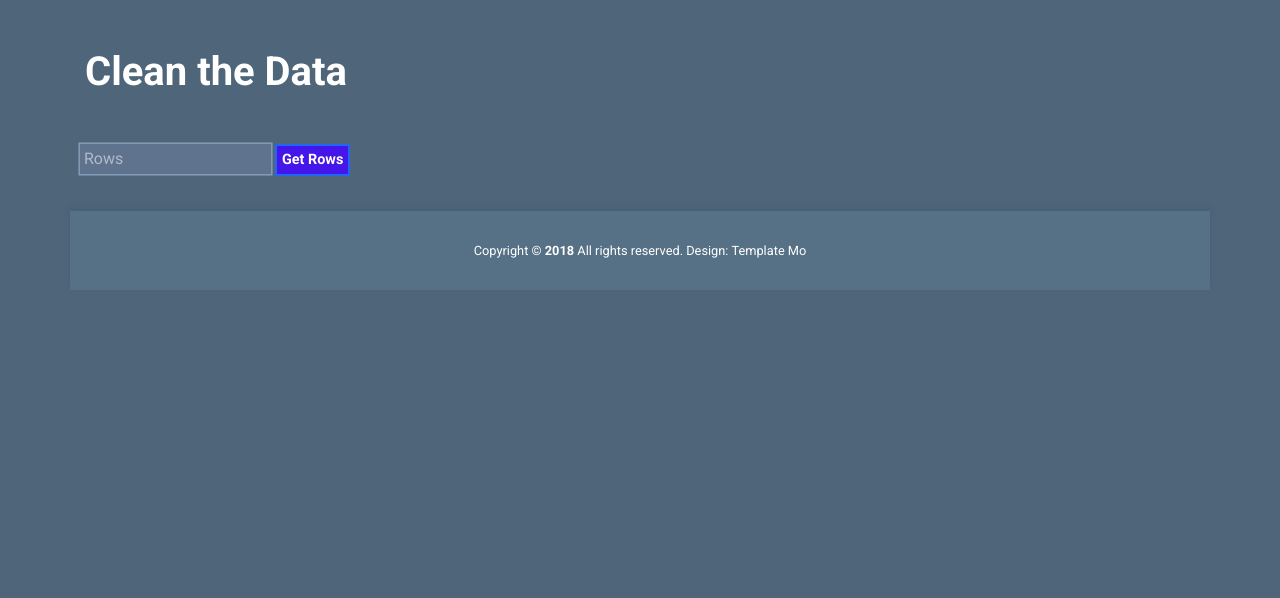
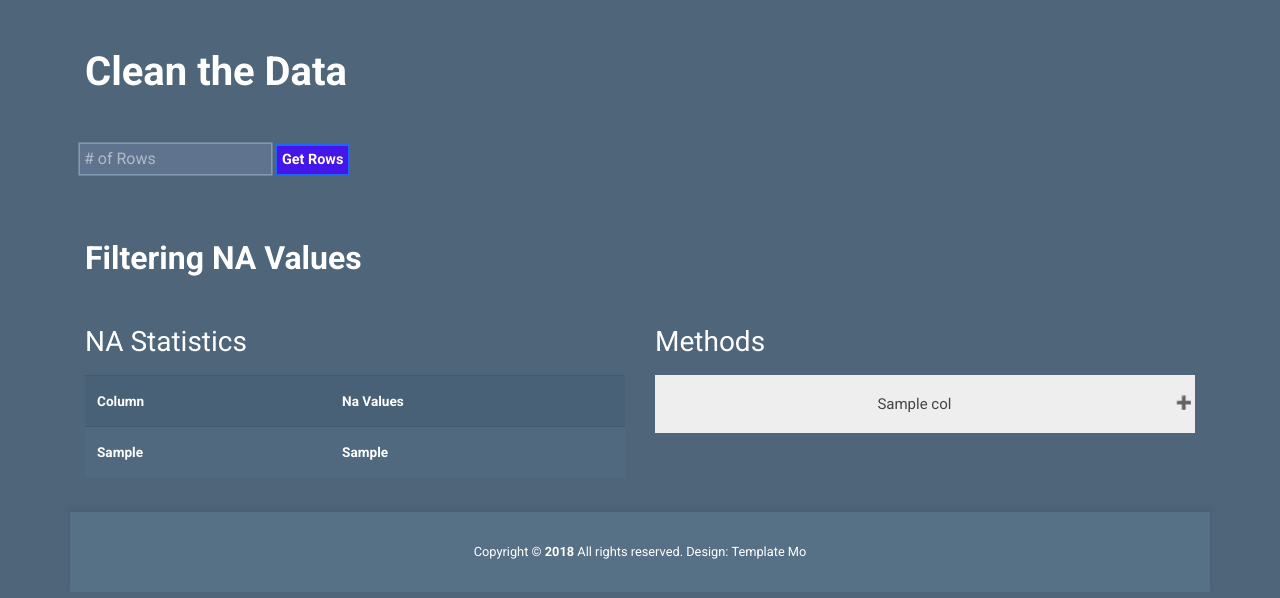
Before and after one commit to ajithpious/MLView, a Django app: template templates/clean.html in a window 1280 px wide. Shown: the part 100-698 px from the top of the page. Run offline with Django 3.2, Linux system fonts and the light colour scheme; the template is opened without the code that fills it: most values are stand-ins (such as "Sample title", 1, 10 or a date in 2020); some libraries are stand-ins or nearby versions.

Commit message:
cleaning NA values

```diff
--- a/prepare/views.py
+++ b/prepare/views.py
@@ -19,7 +19,8 @@ def cleanse(request):
         data=data[features+target]
         na_cols=data.isna().sum(axis=0)
         print(na_cols)
-        return render(request,"clean.html")
+        fillna_methods=['Mean','Median','Most Frequent','Constant']
+        return render(request,"clean.html",{'na_cols':list(zip(na_cols.values,na_cols.index)),'col_names':list(na_cols.index),'fillna_methods':fillna_methods})
 def getRows(request):
     username=request.COOKIES['username']
     df=readData(username+"_data")
--- a/static/css/mycss.css
+++ b/static/css/mycss.css
@@ -46,3 +46,91 @@
         transform: rotate(360deg);
     }
 }
+
+
+/* Style the button that is used to open and close the collapsible content */
+
+.collapsible {
+    background-color: #eee;
+    color: #444;
+    cursor: pointer;
+    padding: 18px;
+    width: 100%;
+    border: none;
+    text-align: center;
+    outline: none;
+    font-size: 15px;
+}
+
+
+/* Add a background color to the button if it is clicked on (add the .active class with JS), and when you move the mouse over it (hover) */
+
+.act,
+.collapsible:hover {
+    background-color: #ccc;
+}
+
+
+/* Style the collapsible content. Note: hidden by default */
+
+.content {
+    padding-left: 50px;
+    padding-top: 20px;
+    display: none;
+    overflow: hidden;
+}
+
+.collapsible:after {
+    content: '\02795';
+    /* Unicode character for "plus" sign (+) */
+    font-size: 13px;
+    color: white;
+    float: right;
+    margin-left: 5px;
+}
+
+.act:after {
+    content: "\2796";
+    /* Unicode character for "minus" sign (-) */
+}
+
+.fillna {
+    padding-left: 20px;
+    display: none;
+}
+
+.custom-select1 {
+    width: 100%;
+    border: 2px;
+    color: #acc6de;
+    height: 50px;
+    -webkit-appearance: none;
+    -moz-appearance: none;
+    -ms-appearance: none;
+    -o-appearance: none;
+    appearance: none;
+    -webkit-border-radius: 0;
+    -moz-border-radius: 0;
+    -ms-border-radius: 0;
+    -o-border-radius: 0;
+    border-radius: 5px;
+    padding: 15px;
+    background: url(../img/arrow-down.png) 98% no-repeat #50657b;
+}
+
+
+/* .custom-select1:focus {
+    outline: 0;
+}
+
+.custom-select1 {
+    height: 50px;
+    border-radius: 20;
+} */
+
+.myselect {
+    color: #acc6de;
+    background-color: rgb(80, 101, 123);
+    border-radius: 5px;
+    border-color: black;
+}
--- /dev/null
+++ b/static/js/myjs.js
@@ -0,0 +1,33 @@
+var coll = document.getElementsByClassName("collapsible");
+var i;
+
+for (i = 0; i < coll.length; i++) {
+    coll[i].addEventListener("click", function() {
+        this.classList.toggle("act");
+        var content = this.nextElementSibling;
+        if (content.style.display === "block") {
+            content.style.display = "none";
+        } else {
+            content.style.display = "block";
+        }
+    });
+}
+var sel1 = document.querySelectorAll('[id$="_fillna"]');
+console.log(sel1)
+for (i = 0; i < sel1.length; i++) {
+    sel1[i].addEventListener('click', function() {
+        let con = this.nextElementSibling.nextElementSibling
+        console.log(con)
+        con.style.display = "block";
+
+    });
+}
+var sel1 = document.querySelectorAll('[id$="_dropna"]');
+for (i = 0; i < sel1.length; i++) {
+    sel1[i].addEventListener('click', function() {
+        let con = this.nextElementSibling.nextElementSibling.nextElementSibling.nextElementSibling.nextElementSibling
+        console.log(con)
+        con.style.display = "none";
+
+    });
+}
--- a/templates/clean.html
+++ b/templates/clean.html
@@ -110,7 +110,7 @@
             <div class="row tm-content-row">
                 <div class="col">
                     <!-- <label for="rows" aria-hidden="true">Rows</label> -->
-                    <input name="rows" type="number" id="rows" placeholder="Rows" style="background-color: #60738e;border-color: transparent;box-shadow: 0 0 0 0.1rem rgb(180, 206, 233, 0.5);" />
+                    <input name="rows" type="number" id="rows" placeholder="# of Rows" style="background-color: #60738e;border-color: transparent;box-shadow: 0 0 0 0.1rem rgb(180, 206, 233, 0.5);" />
                     <button class="btn-new btn-secondary" id="getRow">Get Rows</button>
                 </div>
             </div>
@@ -119,10 +119,75 @@
                 <div class="col">
                     <div class="tm-product-table-container">
                         <table class="table table-hover tm-table-small tm-product-table" id="rowsTable">
-
                         </table>
                     </div>
                 </div>
+            </div>
+            <div class="row">
+                <div class="col">
+                    <h2 class="text-white mt-5 mb-5"><b>Filtering NA Values</b></h2>
+                </div>
+            </div>
+            <div>
+
+            </div>
+            <div class='row'>
+                <div class='col'>
+                    <label>
+                        <h3 class="text-white">NA Statistics</h3>
+                    </label>
+                    <div class="tm-product-table-container">
+                        <table class="table table-hover tm-table-small tm-product-table">
+                            <thead>
+                                <tr>
+                                    <th scope="col">Column</th>
+                                    <th scope="col">Na Values</th>
+                                </tr>
+                            </thead>
+                            <tbody>
+                                {% for i,j in na_cols %}
+                                <tr>
+                                    <td><b>{{j}}</b></td>
+                                    <td><b>{{i}}</b></td>
+                                </tr>
+                                {%endfor%}
+                            </tbody>
+                        </table>
+                    </div>
+                </div>
+
+                <div class='col'>
+                    <label>
+                        <h3 class="text-white">Methods</h3>
+                    </label>
+                    <div class="tm-product-table-container">
+                        {% for col in col_names %}
+                        <div class="row">
+                            <button type="button" class="collapsible">{{col}}</button>
+                            <div class="content">
+                                <div class="form-group">
+                                    <!-- <button class="btn-new btn-secondary" id="getRow">Drop NA</button> -->
+                                    <input type="radio" id="{{col}}_dropna" value="0" name="na_{{col}}" checked/>
+                                    <label for="{{col}}_dropna">Drop NA</label>
+                                    <br>
+                                    <input type="radio" id="{{col}}_fillna" value="1" name="na_{{col}}" />
+                                    <label for="{{col}}_fillna">Fill NA</label>
+                                    <div class="fillna">
+                                        <select class="myselect">
+                                            {% for method  in fillna_methods%}
+                                              <option value="{{method}}">{{method}}</option>
+                                            {%endfor%}
+                                        </select>
+
+                                    </div>
+                                </div>
+                            </div>
+                        </div>
+                        <p></p>
+                        {%endfor%}
+                    </div>
+                </div>
+
             </div>
             <!-- </form> -->
             <footer class="tm-footer row tm-mt-small">
@@ -144,6 +209,7 @@
         <script src="{% static 'js/bootstrap.min.js' %}"></script>
         <!-- https://getbootstrap.com/ -->
         <script src="{% static 'js/tooplate-scripts.js' %}"></script>
+        <script src="{% static 'js/myjs.js' %}"></script>
         <script>
             $("#getRow").click(function() {
                 var rows = $("#rows").val();
```
Also changed, not shown: home/views.py (+5 -3 lines).
